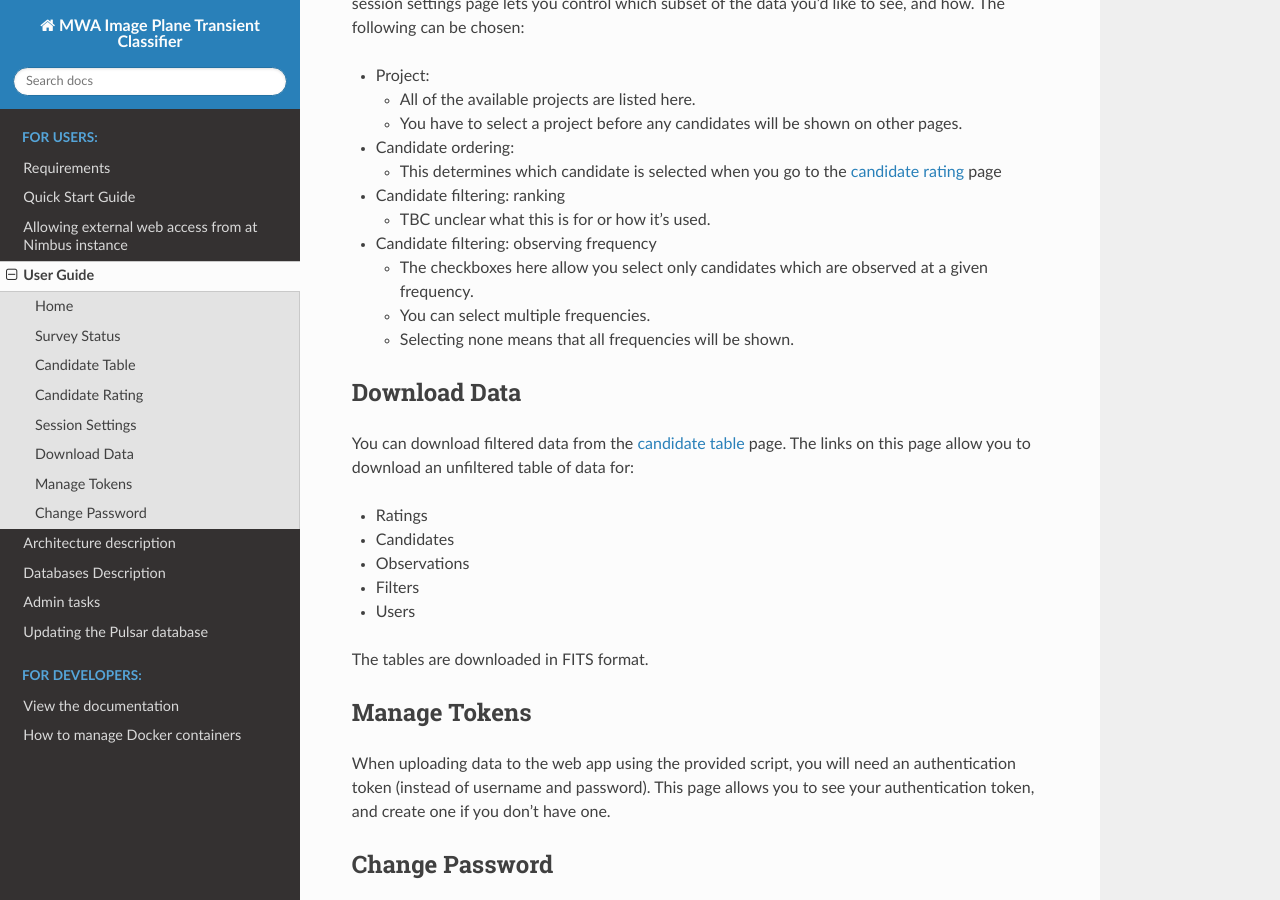
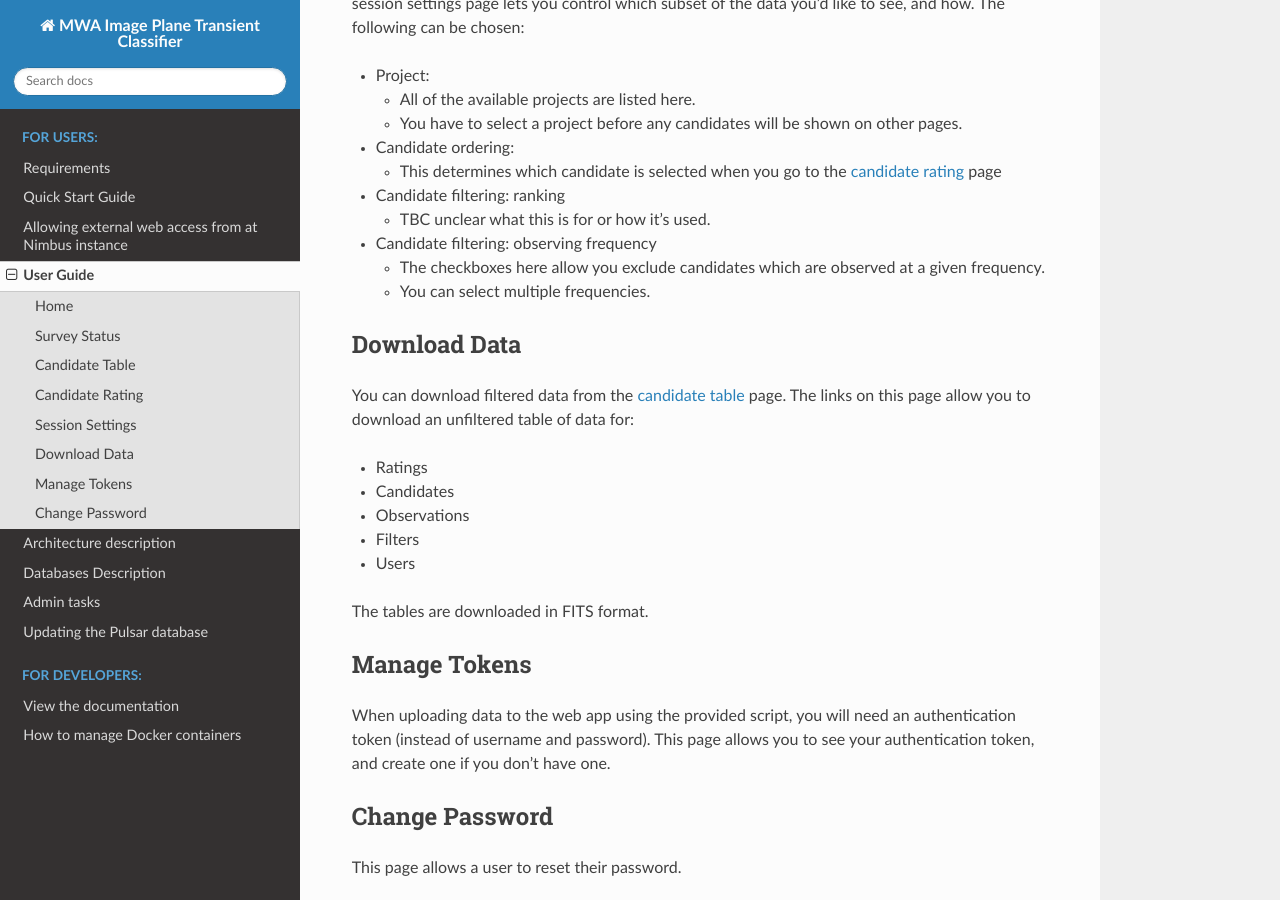
Before and after one commit to robotopia/GleamXGPMonitoring, a Sphinx documentation site: the page built from docs/UserGuide.md, in a window 1280 px wide and 900 px high, scrolled down 3189 px. Built offline with Sphinx 7.4.7 and the Read the Docs theme 2.0.0, drawn with Linux system fonts in a browser that asks for light colours.

Commit message:
correct error with candidate filtering

```diff
--- a/docs/UserGuide.md
+++ b/docs/UserGuide.md
@@ -84,9 +84,8 @@ The following can be chosen:
 - Candidate filtering: ranking
   - TBC unclear what this is for or how it's used.
 - Candidate filtering: observing frequency
-  - The checkboxes here allow you select only candidates which are observed at a given frequency.
+  - The checkboxes here allow you exclude candidates which are observed at a given frequency.
   - You can select multiple frequencies.
-  - Selecting none means that all frequencies will be shown.
 
 ## Download Data
 
```
